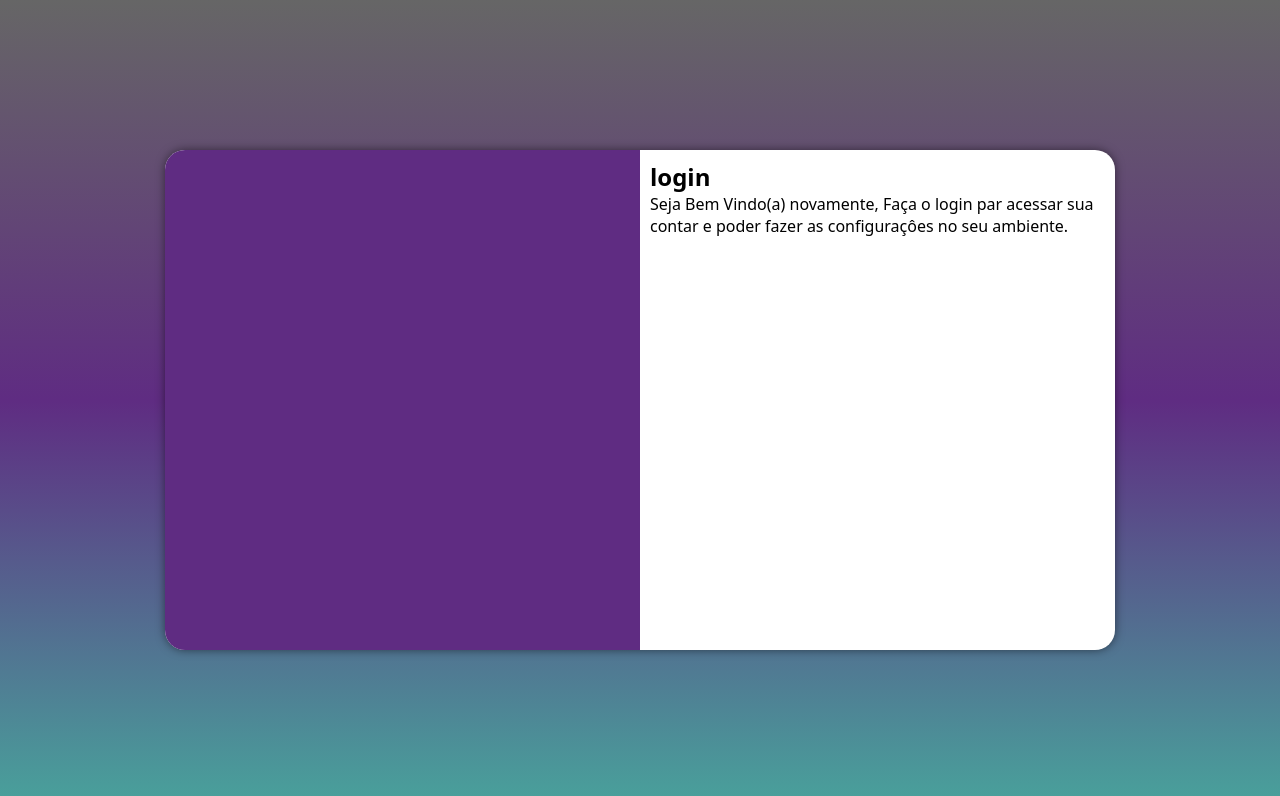
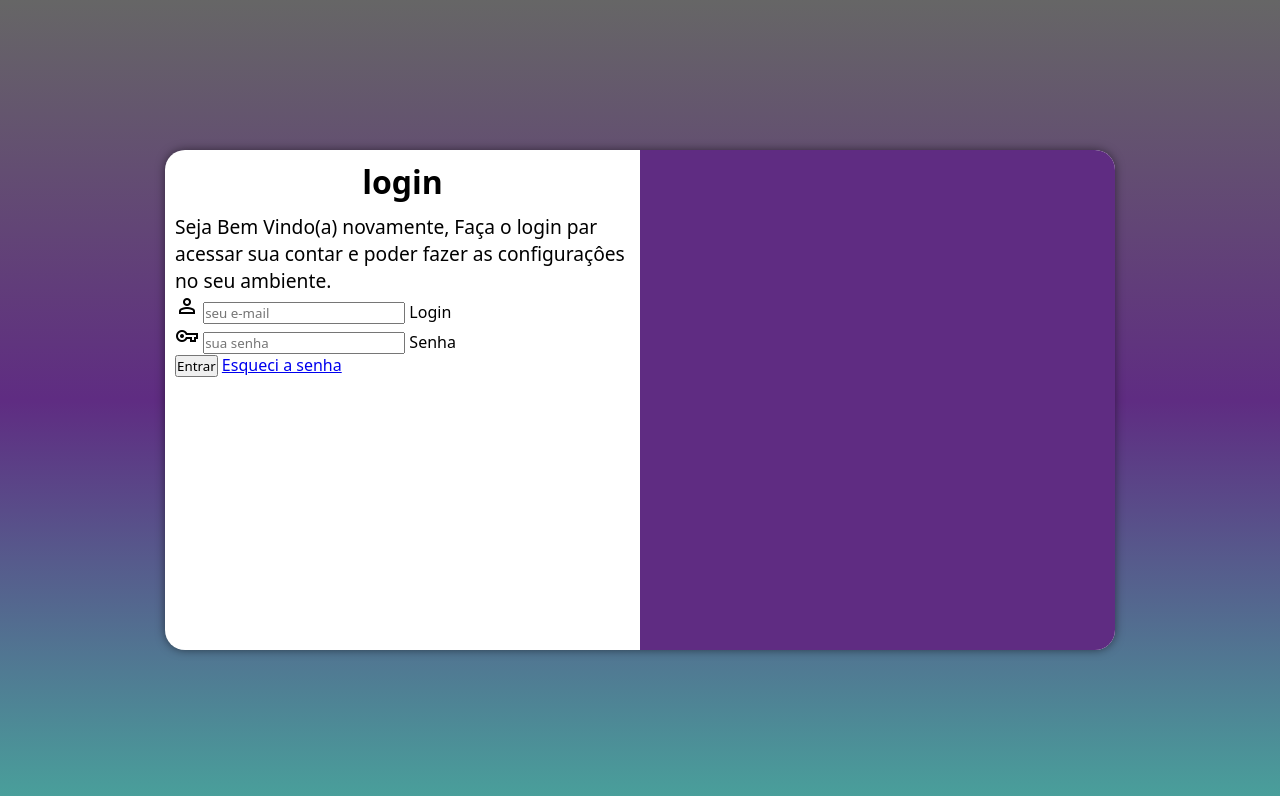
Before and after one commit to DaviSozz/projeto-login, a plain HTML site: page index.html in a window 1280 px wide. Drawn offline with nearby package versions, Linux system fonts and the light colour scheme.

Commit message:
mais coisas

```diff
--- a/estilo/midia-query.css
+++ b/estilo/midia-query.css
@@ -32,15 +32,24 @@
     }
 
     section#login > div#imagem {
-        float: left;
+        float: right;
         width: 50%;
         height: 100%;
     }
 
     section#login > div#formulario {
-        float: right;
+        float: left;
         width: 50%;
 
     }
 
+    div#formulario > h1 {
+        font-size: 2em;
+    }
+
+    div#formulario > p {
+        font-size: 1.2em;
+
+    }
+
 }
--- a/estilos/style.css
+++ b/estilos/style.css
@@ -49,3 +49,14 @@ section#login > div#formulario {
     padding: 10px;
 
 }
+
+div#formulario > h1 {
+    text-align: center;
+    margin-bottom: 10px;
+
+}
+
+div#formulario > p {
+    font-size: 0.8em;
+
+}
--- a/index.html
+++ b/index.html
@@ -5,6 +5,7 @@
     <meta http-equiv="X-UA-Compatible" content="IE=edge">
     <meta name="viewport" content="width=device-width, initial-scale=1.0">
     <title>Login</title>
+    <link rel="stylesheet" href="https://fonts.googleapis.com/css2?family=Material+Symbols+Outlined:opsz,wght,FILL,GRAD@20..48,100..700,0..1,-50..200" />
     <link rel="stylesheet" href="estilos/style.css">
     <link rel="stylesheet" href="estilo/midia-query.css">
 </head>
@@ -17,7 +18,25 @@
             <div id="formulario">
                 <h1>login</h1>
                 <p>Seja Bem Vindo(a) novamente, Faça o login par acessar sua contar e poder fazer as configuraçôes no seu ambiente.</p>
-                <form action="login.php"></form>
+                <form action="login.php" autocomplete="on">
+                    <div class="campo">
+                        <span class="material-symbols-outlined">
+                            person
+                            </span>
+                        <input type="email" name="login" id="ilogin" placeholder="seu e-mail" autocomplete="email" required maxlength="30">
+                        <label for="ilogin">Login</label>
+                    </div>
+
+                    <div class="campo">
+                        <span class="material-symbols-outlined">
+                            vpn_key
+                            </span>
+                        <input type="password" name="senha" id="isenha" placeholder="sua senha" autocomplete="current-password" required minlength="8" maxlength="20">
+                        <label for="isenha">Senha</label>
+                    </div>
+                    <input type="submit" value="Entrar">
+                    <a href="esqueci.html">Esqueci a senha</a>
+                </form>
             </div>
 
         </section>
```
